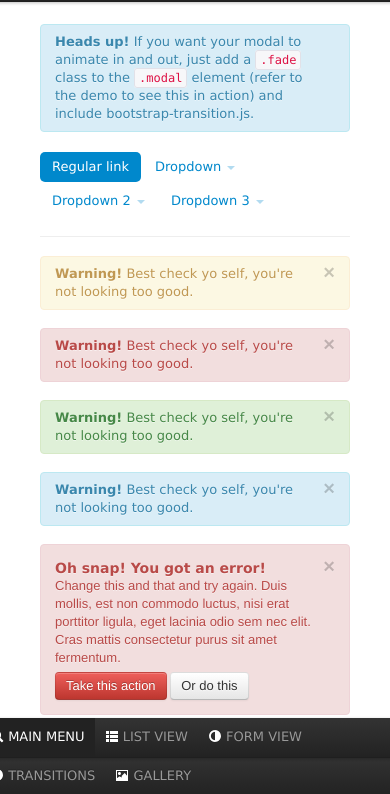
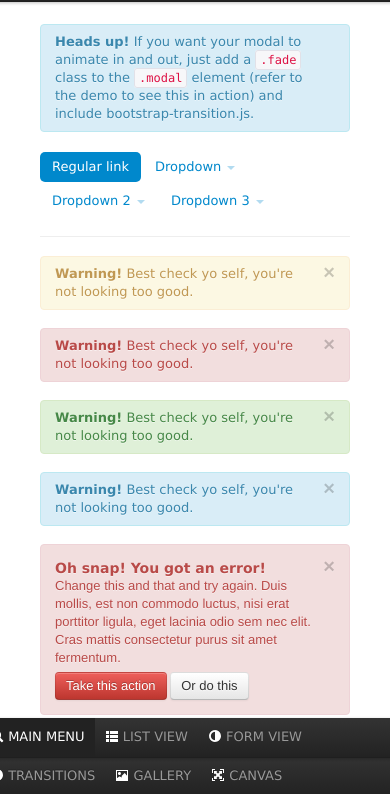
Before and after one commit to cosmonova/ElasticLogApp, a plain HTML site: page index.html in a window 390 px wide. Shown: the part 48-842 px from the top of the page. Drawn offline with Linux system fonts and the light colour scheme; some packages are replaced by stand-ins of ours.

Commit message:
added draw path with bezier simplifications

```diff
--- a/index.html
+++ b/index.html
@@ -78,6 +78,7 @@ $(document).ready(function(){
               <li ><a href="#form.html"><i class="icon-adjust icon-white"></i> FORM VIEW</a></li>
               <li ><a href="#transitions.html"><i class="icon-adjust icon-white"></i> TRANSITIONS</a></li>
 			  <li ><a href="#css-gallery.html"><i class="icon-picture icon-white"></i> GALLERY</a></li>
+			  <li ><a href="#path.html"><i class="icon-fullscreen icon-white"></i> CANVAS</a></li>
 						</ul>
 					</div>
 				</div>
```
